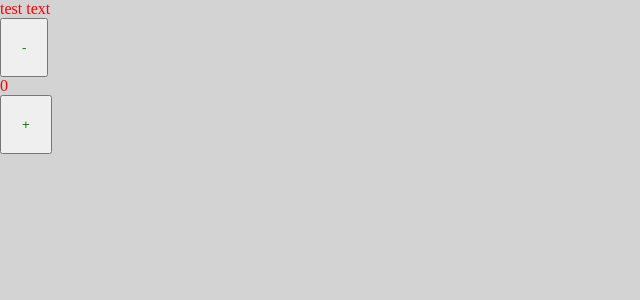
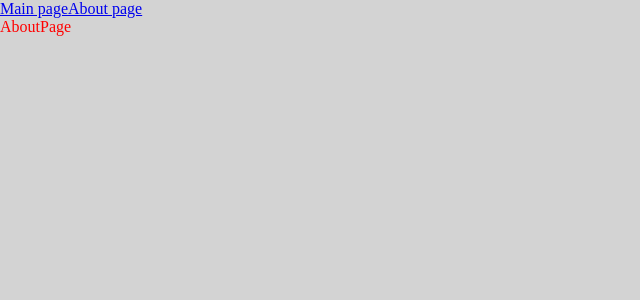
Before and after one commit to Yuriy113/Frontend, a React app: page /about in a window 1280 px wide. Shown: the top 300 px of the page, without its empty margins (0-640 px from the left). Built offline with nearby package versions, Linux system fonts and the light colour scheme.

Commit message:
Lesson 6 / Routing, lazy load
1. add react-router-dom
2. add routes
3. Split code to chunks
4. Suspense, lazy

```diff
--- a/package.json
+++ b/package.json
@@ -15,6 +15,7 @@
     "@types/node": "^20.11.16",
     "@types/react": "^17.0.39",
     "@types/react-dom": "^17.0.11",
+    "@types/react-router-dom": "^5.3.3",
     "@types/webpack": "^5.28.5",
     "@types/webpack-dev-server": "^4.7.2",
     "css-loader": "^6.10.0",
@@ -32,6 +33,7 @@
   },
   "dependencies": {
     "react": "^17.0.2",
-    "react-dom": "^17.0.2"
+    "react-dom": "^17.0.2",
+    "react-router-dom": "^6.2.1"
   }
 }
--- a/src/App.tsx
+++ b/src/App.tsx
@@ -1,11 +1,22 @@
-import { Counter } from './components/Counter';
+import { Link, Route, Routes } from 'react-router-dom';
+// import { AboutPage } from './pages/AboutPage/AboutPage';
+import { AboutPageAsync } from './pages/AboutPage/AboutPageAsync';
+import { MainPage } from './pages/MainPage/MainPage';
+
 import './index.scss';
+import { Suspense } from 'react';
 
 export const App = () => {
     return (
-        <div className='app'>
-            test text
-            <Counter />
+        <div className="app">
+            <Link to={'/'}>Main page</Link>
+            <Link to={'/about'}>About page</Link>
+            <Suspense fallback="loading...">
+                <Routes>
+                    <Route path={'/'} element={<MainPage />} />
+                    <Route path={'/about'} element={<AboutPageAsync />} />
+                </Routes>
+            </Suspense>
         </div>
     );
 };
--- a/src/index.tsx
+++ b/src/index.tsx
@@ -1,7 +1,10 @@
 import { render } from "react-dom";
 import { App } from "./App";
+import { BrowserRouter } from "react-router-dom";
 
 render (
-    <App />,
+    <BrowserRouter>
+        <App />
+    </BrowserRouter>,
     document.getElementById('root')
 )
--- /dev/null
+++ b/src/pages/AboutPage/AboutPage.tsx
@@ -0,0 +1,7 @@
+const AboutPage = () => {
+  return (
+    <div>AboutPage</div>
+  )
+}
+
+export default AboutPage;
--- /dev/null
+++ b/src/pages/AboutPage/AboutPageAsync.tsx
@@ -0,0 +1,3 @@
+import { lazy } from "react";
+
+export const AboutPageAsync = lazy(() => import('./AboutPage'))
--- /dev/null
+++ b/src/pages/MainPage/MainPage.tsx
@@ -0,0 +1,5 @@
+export const MainPage = () => {
+  return (
+    <div>MainPage</div>
+  )
+}
```
Also changed, not shown: 2 other files (tests, documents, lock files or other folders).
